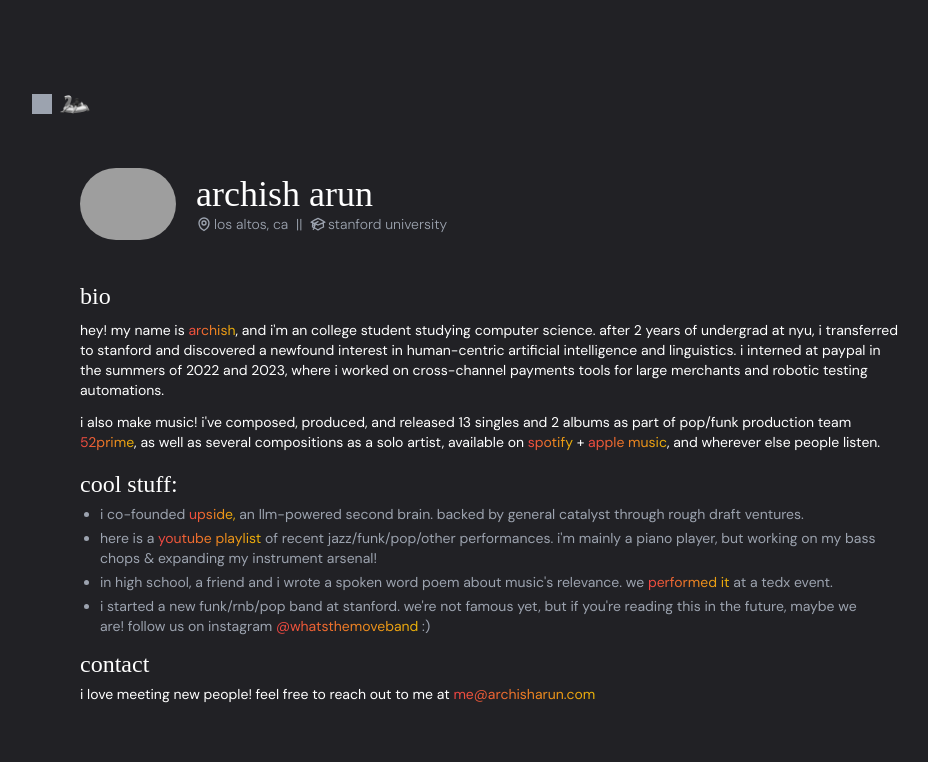
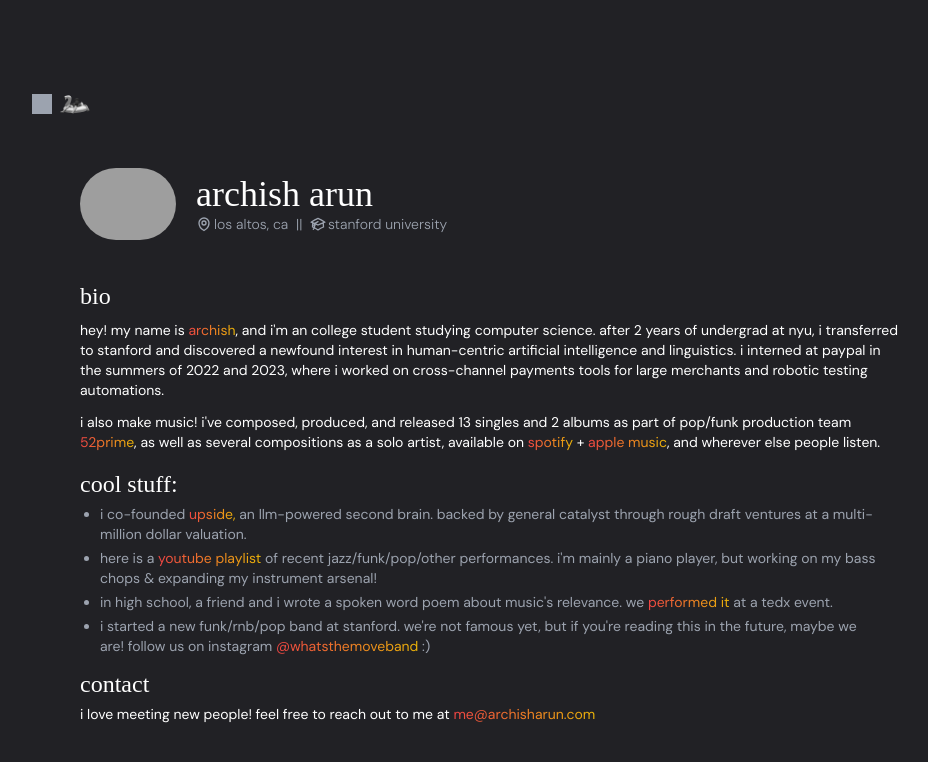
Before and after one commit to lodfod/archish.co, a React (Vite) app: page /general in a window 1280 px wide. Shown: the top 762 px of the page, without its empty margins (48-976 px from the left). Built offline with nearby package versions, Linux system fonts and the light colour scheme; grey boxes are pictures that could not be loaded; a web font is replaced by a local one.

Commit message:
small change

```diff
--- a/src/views/GeneralView.tsx
+++ b/src/views/GeneralView.tsx
@@ -148,7 +148,7 @@ function GeneralView() {
                       </Tooltip>
                     </span>{" "}
                     an llm-powered second brain. backed by
-                    general catalyst through rough draft ventures.
+                    general catalyst through rough draft ventures at a multi-million dollar valuation.
                   </li>
                   <li className="pt-1 list-item text-gray-400">
                     here is a{" "}
```
